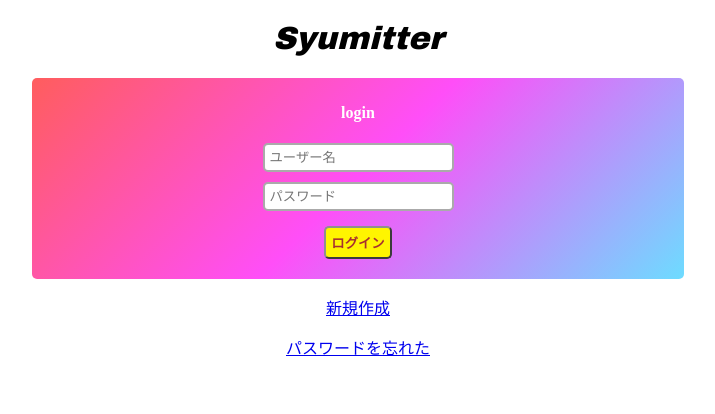
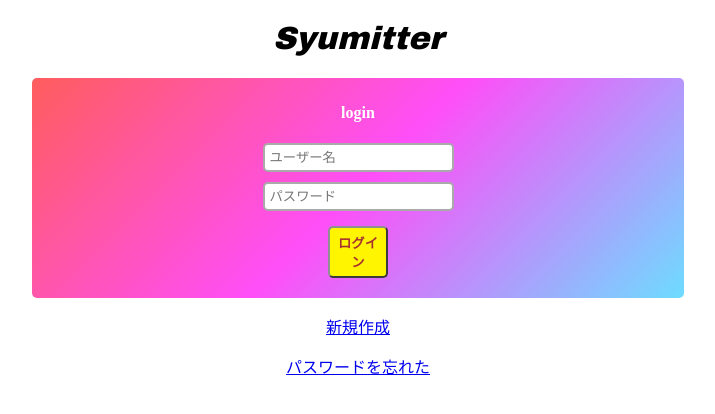
Before and after one commit to sachi1048/Syumitter, a PHP site: page /login.php in a window 1280 px wide. Shown: the top 414 px of the page, without its empty margins (282-997 px from the left). Run offline with PHP 8.4, Linux system fonts and the light colour scheme.

Commit message:
決定ボタンのwidth

```diff
--- a/USER/CSS/main.css
+++ b/USER/CSS/main.css
@@ -32,6 +32,7 @@ input {
 }
 
 .nextbotton {
+    width: 60px;
     margin-top: 10px;
     margin-bottom: 10px;
     padding: 5px;
```
